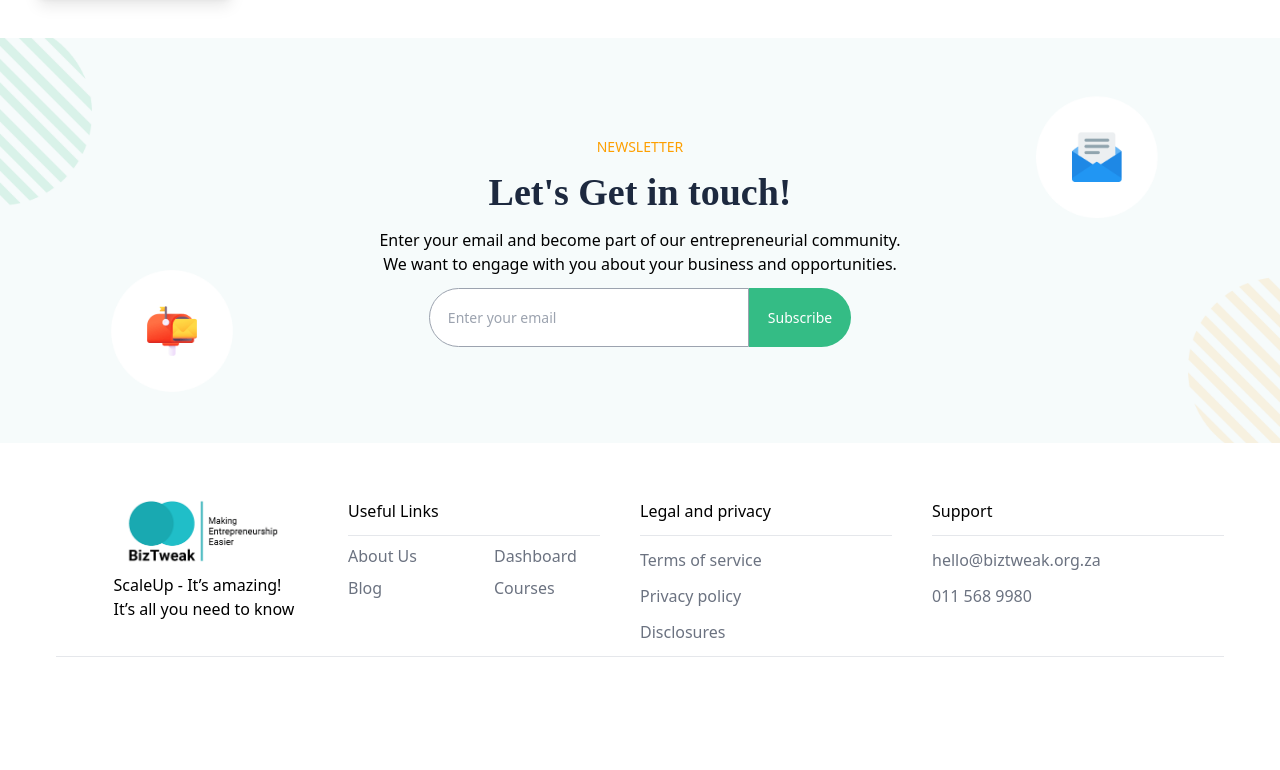
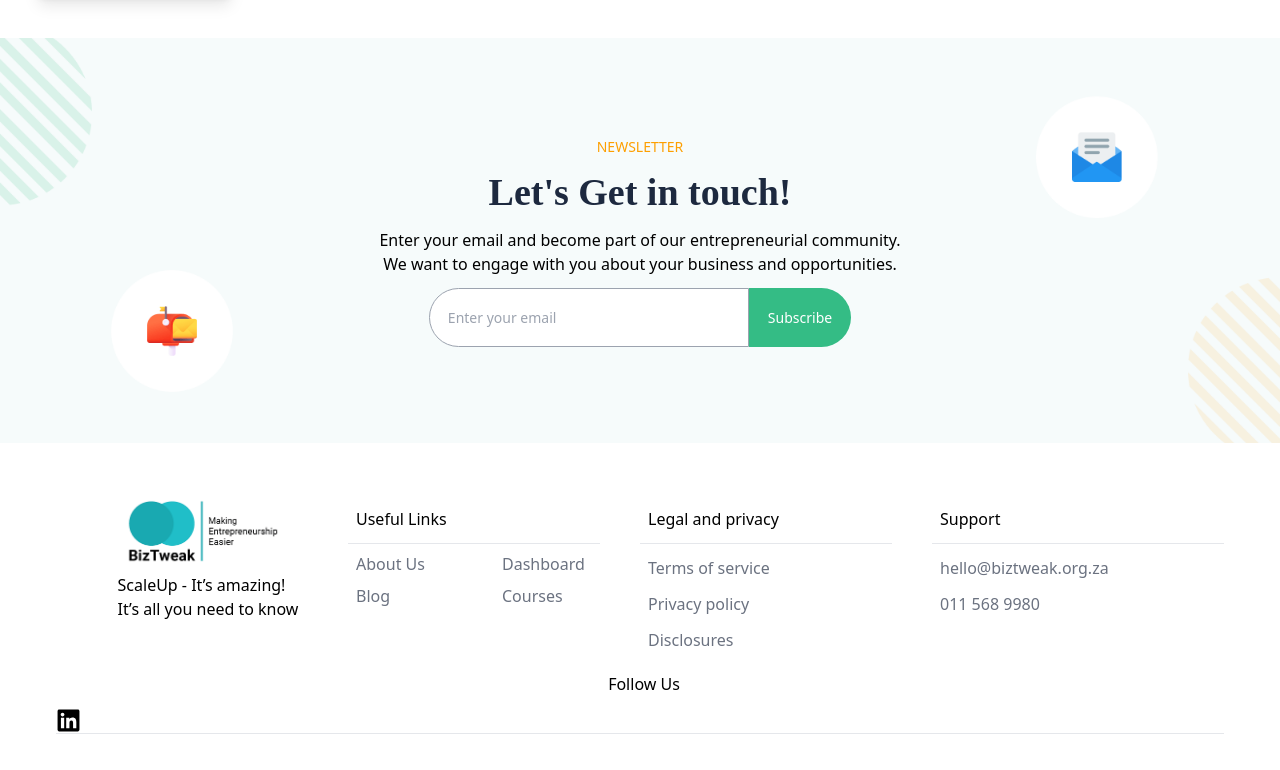
Before and after one commit to ThabisoBlessed/biztweak-react-frontend-1, a React (Create React App) app: page / in a window 1280 px wide. Shown: the part 657-1427 px from the top of the page. Before the commit the page ends 1370 px from the top, so only its background shows below. Built offline with nearby package versions, Linux system fonts and the light colour scheme.

Commit message:
footer styling

```diff
--- a/src/components/layout/Footer.tsx
+++ b/src/components/layout/Footer.tsx
@@ -1,5 +1,6 @@
 import React from "react";
 import LogoImg from "../../logo.png";
+import { FaLinkedin } from "react-icons/fa";
 
 export const Footer = () => {
   return (
@@ -13,28 +14,28 @@ export const Footer = () => {
             height={160}
             width={160}
           ></img>
-          <p className="pl-1 mt-2">
+          <p className="pl-1 mt-2 sm:ml-2">
             ScaleUp - It’s amazing!<br></br>It’s all you need to know
           </p>
         </div>
 
         <div id="usefulLinks">
-          <p className="text-1xl mb-3 font-medium">Useful Links</p>
+          <p className="text-1xl mb-3 font-medium ml-2 mt-2">Useful Links</p>
           <hr className="md:mr-10"></hr>
           <div className="md:grid md:grid-cols-2 mt-2 text-gray-500">
-            <p>About Us</p>
-            <p>Dashboard</p>
+            <p className="ml-2">About Us</p>
+            <p className="ml-2">Dashboard</p>
           </div>
           <div className="md:grid md:grid-cols-2 text-gray-500 mt-2">
-            <p>Blog</p>
-            <p>Courses</p>
+            <p className="ml-2">Blog</p>
+            <p className="ml-2">Courses</p>
           </div>
         </div>
 
         <div id="legalAndPrivacy">
-          <p className="text-1xl mb-3 font-medium">Legal and privacy</p>
+          <p className="text-1xl mb-3 font-medium ml-2 mt-2">Legal and privacy</p>
           <hr className="md:mr-10"></hr>
-          <p className="mb-3 mt-3 text-gray-500">
+          <p className="mb-3 mt-3 ml-2 text-gray-500">
             <a
               target="_blank"
               href="https://app.termly.io/document/terms-of-use-for-website/bae18684-68a5-4feb-b722-2396bf9b3d07"
@@ -42,7 +43,7 @@ export const Footer = () => {
               Terms of service
             </a>
           </p>
-          <p className="mb-3 mt-3 text-gray-500">
+          <p className="mb-3 mt-3 ml-2 text-gray-500">
             <a
               target="_blank"
               href="https://app.termly.io/document/privacy-policy/6e538943-b793-48ed-876f-bf66701c8e56"
@@ -51,7 +52,7 @@ export const Footer = () => {
             </a>
           </p>
 
-          <p className="mb-3 mt-3 text-gray-500">
+          <p className="mb-3 mt-3 ml-2 text-gray-500">
             <a
               target="_blank"
               href="https://app.termly.io/document/disclaimer/fe8696d1-0ff3-47d6-bdc0-a8eba5fb0466"
@@ -62,15 +63,42 @@ export const Footer = () => {
         </div>
 
         <div id="support">
-          <p className="text-1xl mb-3 font-medium">Support</p>
+          <p className="text-1xl mb-3 font-medium ml-2 mt-2">Support</p>
           <hr></hr>
-          <p className="mb-3 mt-3 text-gray-500">
+          <p className="mb-3 mt-3 ml-2 text-gray-500">
             <a href="mailto:hello@biztweak.org.za">hello@biztweak.org.za</a>
           </p>
-          <p className="mb-3 mt-3 text-gray-500">
+          <p className="mb-3 mt-3 ml-2 text-gray-500">
             <a href="tel:0115689980">011 568 9980</a>
           </p>
         </div>
+      </div>
+      <div className="social-links text-center">
+      <p className="text-1xl mb-3 font-medium ml-2 mt-2">Follow Us</p>
+      <div className="mx-auto">
+      <a target="_blank" href="https://www.linkedin.com/company/biztweak/">
+          <FaLinkedin size={25}/>
+        </a>
+      </div>
+
+        {/* <a target="_blank" href="https://twitter.com/BizTweak">
+          <i class="fab fa-twitter"></i>
+        </a> */}
+        {/* <a target="_blank" href="https://www.facebook.com/biztweaksouthafrica">
+          <i class="fab fa-facebook-f"></i>
+        </a>
+        <a target="_blank" href="https://instagram.com/biztweaksa">
+          <i class="fab fa-instagram"></i>
+        </a>
+        <a target="_blank" href="https://www.tiktok.com/@biztweakza">
+          <i class="fab fa-tiktok"></i>
+        </a>
+        <a
+          target="_blank"
+          href="https://www.youtube.com/channel/UC1RIOS5NdMF0ESdFZ0xQSWQ"
+        >
+          <i class="fab fa-youtube"></i>
+        </a> */}
       </div>
       <hr></hr>
     </div>
```
